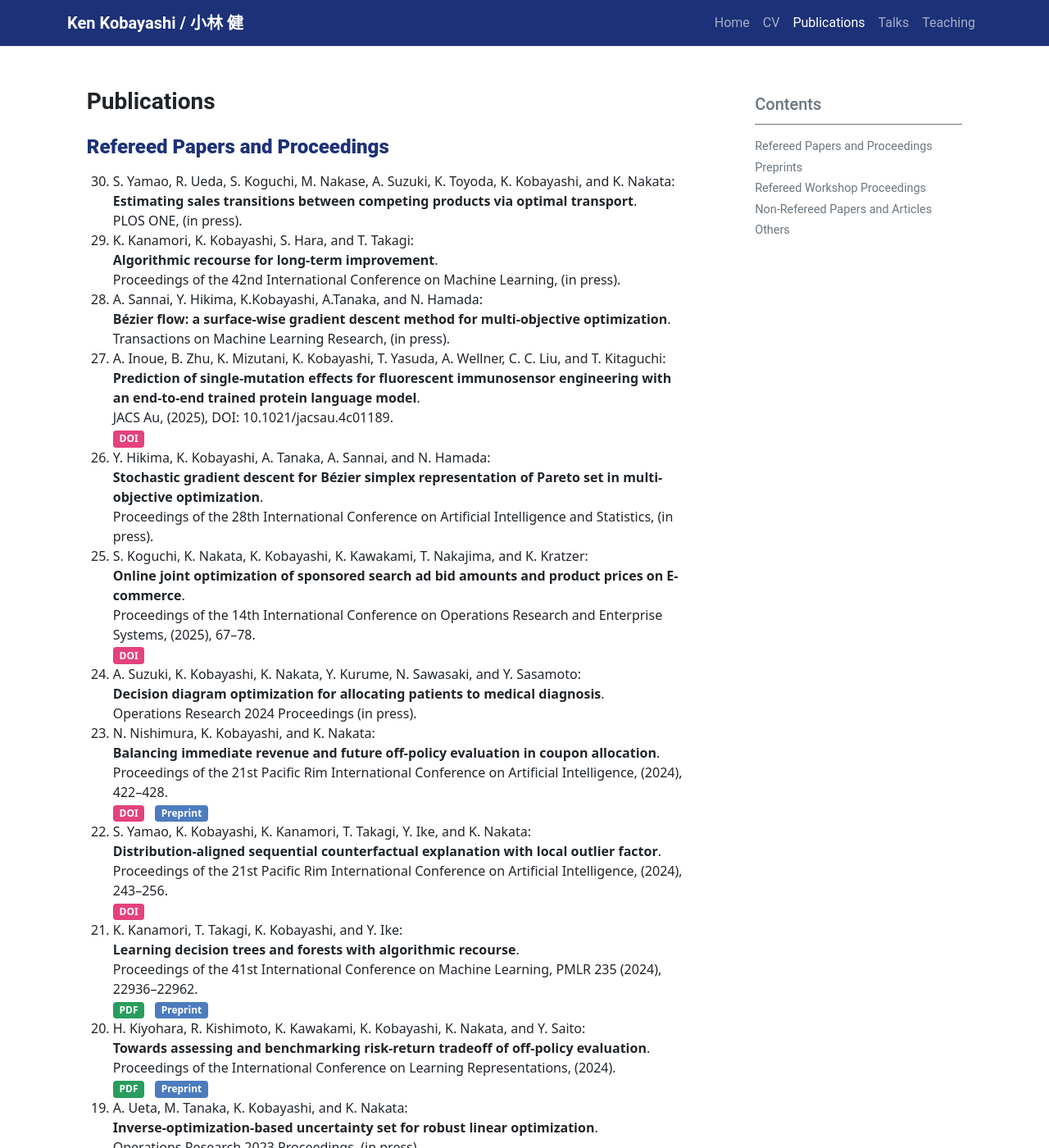
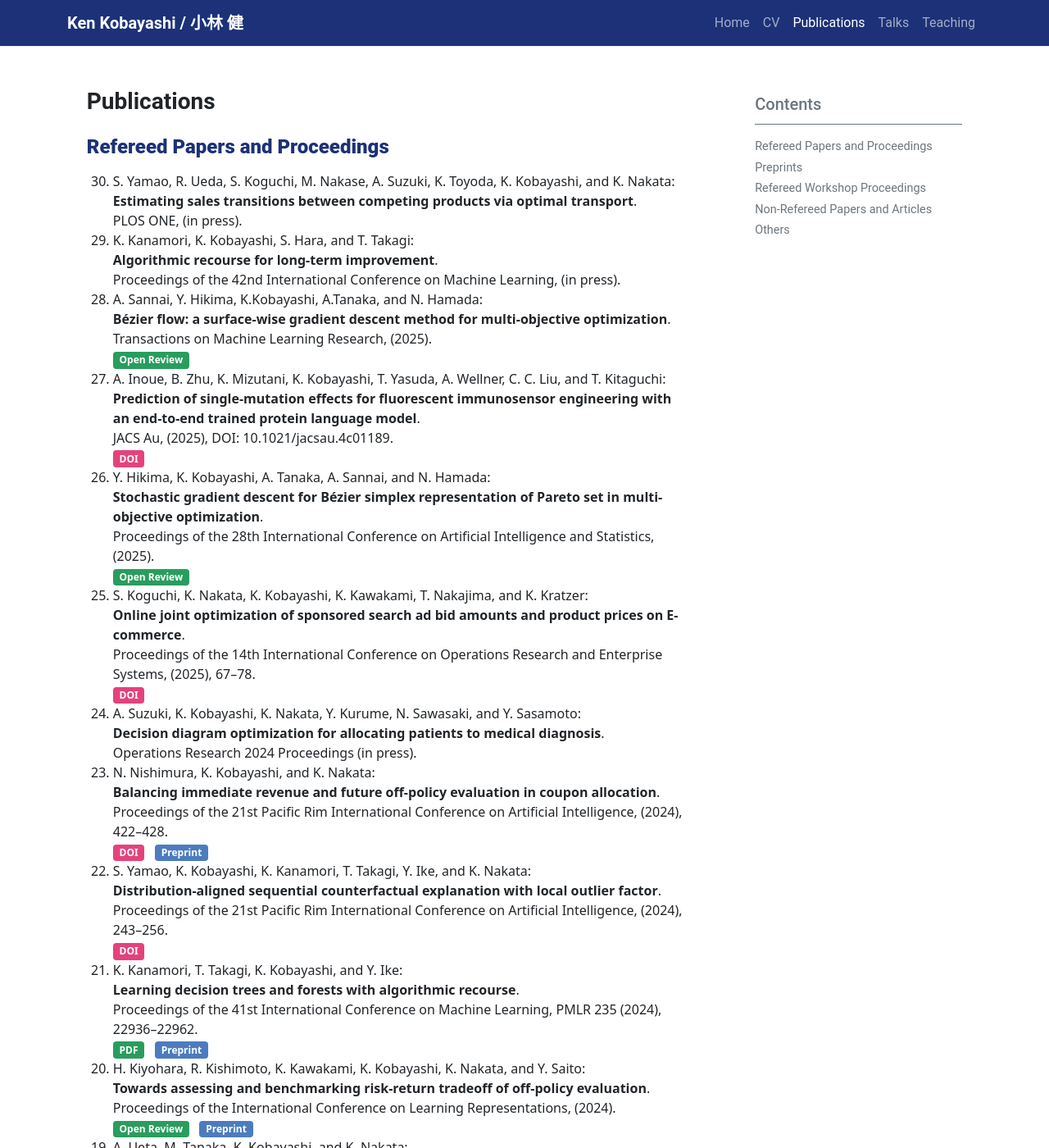
Before and after one commit to KenKoba2119/KenKoba2119.github.io, a Jekyll site: the page built from pages/publications.md, in a window 1280 px wide and 1400 px high. Shown: the whole window at 82% size. Built offline with Jekyll 4.4.1, drawn with Linux system fonts in a browser that asks for light colours.

Commit message:
update publication

```diff
--- a/pages/publications.md
+++ b/pages/publications.md
@@ -15,14 +15,16 @@ PLOS ONE, (in press).
 Proceedings of the 42nd International Conference on Machine Learning, (in press).
 1. A. Sannai, Y. Hikima, K.Kobayashi, A.Tanaka, and N. Hamada:
 **Bézier flow: a surface-wise gradient descent method for multi-objective optimization**.
-Transactions on Machine Learning Research, (in press).
+Transactions on Machine Learning Research, (2025).
+<span class="badge bg-success"> <a target="blank"  style="color:white;text-decoration:none" href="https://openreview.net/pdf?id=I1gALvbRxj">Open Review </a>  </span>
 1. A. Inoue, B. Zhu, K. Mizutani, K. Kobayashi, T. Yasuda, A. Wellner, C. C. Liu, and T. Kitaguchi:
 **Prediction of single-mutation effects for fluorescent immunosensor engineering with an end-to-end trained protein language model**.
 JACS Au, (2025), DOI: 10.1021/jacsau.4c01189.
 <span class="badge bg-secondary"> <a target="blank"  style="color:white;text-decoration:none" href="https://doi.org/10.1021/jacsau.4c01189" >DOI </a> </span>
 1. Y. Hikima, K. Kobayashi, A. Tanaka, A. Sannai, and N. Hamada:
 **Stochastic gradient descent for Bézier simplex representation of Pareto set in multi-objective optimization**.
-Proceedings of the 28th International Conference on Artificial Intelligence and Statistics, (in press).
+Proceedings of the 28th International Conference on Artificial Intelligence and Statistics, (2025).
+<span class="badge bg-success"> <a target="blank"  style="color:white;text-decoration:none" href="https://openreview.net/forum?id=vz7EADbj4t">Open Review </a>  </span>
 1. S. Koguchi, K. Nakata, K. Kobayashi, K. Kawakami, T. Nakajima, and K. Kratzer:
 **Online joint optimization of sponsored search ad bid amounts and product prices on E-commerce**.
 Proceedings of the 14th International Conference on Operations Research and Enterprise Systems, (2025), 67--78.
@@ -49,7 +51,7 @@ Proceedings of the 41st International Conference on Machine Learning, PMLR 235 (
 1. H. Kiyohara, R. Kishimoto, K. Kawakami, K. Kobayashi, K. Nakata, and Y. Saito:
 **Towards assessing and benchmarking risk-return tradeoff of off-policy evaluation**.
 Proceedings of the International Conference on Learning Representations, (2024).
-<span class="badge bg-success"> <a target="blank"  style="color:white;text-decoration:none" href="https://openreview.net/forum?id=ycF7mKfVGO">PDF </a>  </span>
+<span class="badge bg-success"> <a target="blank"  style="color:white;text-decoration:none" href="https://openreview.net/forum?id=ycF7mKfVGO">Open Review </a>  </span>
  &nbsp;
 <span class="badge bg-info"> <a target="blank"  style="color:white;text-decoration:none" href="https://doi.org/10.48550/arXiv.2311.18207" >Preprint </a> </span>
 1. A. Ueta, M. Tanaka, K. Kobayashi, and K. Nakata:
```
